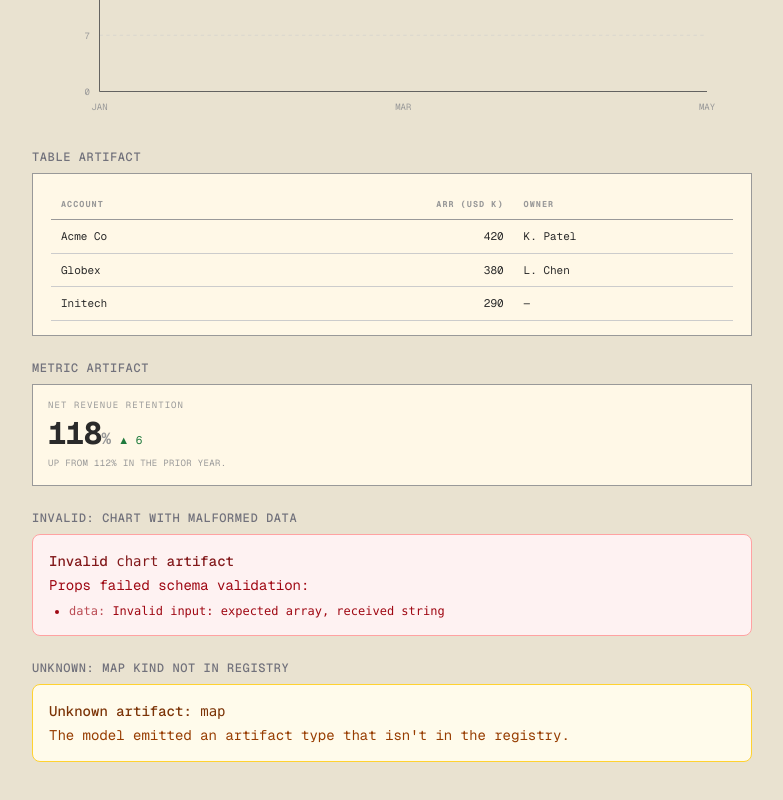
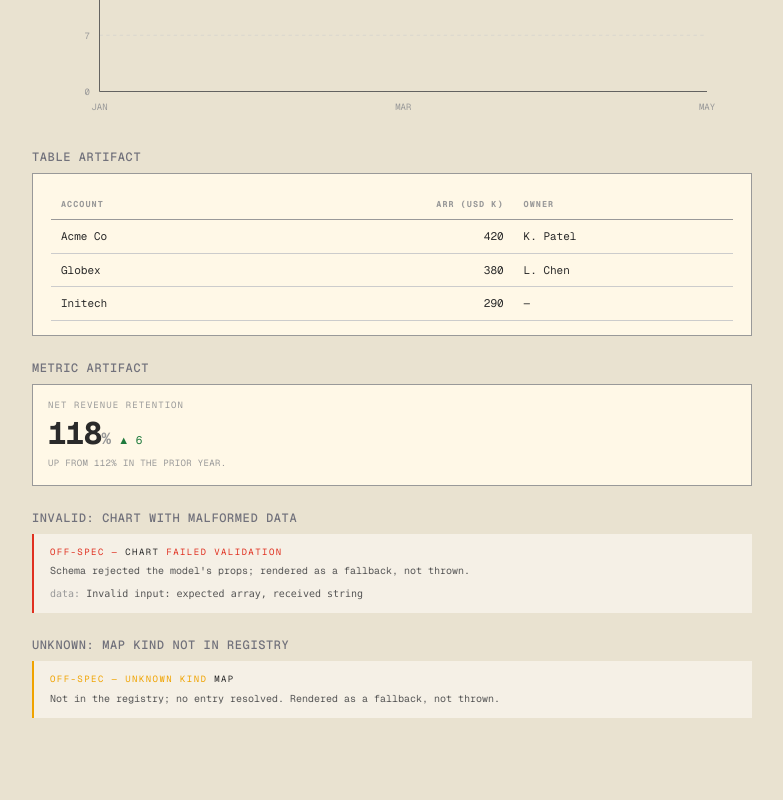
Before and after one commit to dang-w/streaming-generative-ui, a Next.js app: page /dev in a window 1280 px wide. Shown: the part 857-1657 px from the top of the page, without its empty margins (248-1031 px from the left). After the commit the page ends 1623 px from the top, so only its background shows below. Built offline with nearby package versions, Linux system fonts and the light colour scheme.

Commit message:
feat(design): designed off-spec fallback callouts

```diff
--- a/components/artifacts/InvalidArtifact.tsx
+++ b/components/artifacts/InvalidArtifact.tsx
@@ -2,20 +2,17 @@ import type { ZodError } from "zod";
 
 export function InvalidArtifact({ kind, error }: { kind: string; error: ZodError }) {
   return (
-    <aside
-      role="alert"
-      className="rounded-lg border border-red-300 bg-red-50 p-4 text-sm dark:border-red-800 dark:bg-red-950"
-    >
-      <p className="font-medium text-red-900 dark:text-red-200">
-        Invalid <code className="font-mono">{kind}</code> artifact
+    <aside role="alert" className="border-l-2 border-red bg-paper-zone px-4 py-3">
+      <p className="text-[9px] uppercase tracking-[0.16em] text-red">
+        Off-spec — <span className="text-ink-1">{kind}</span> failed validation
       </p>
-      <p className="mt-1 text-red-800 dark:text-red-300">
-        Props failed schema validation:
+      <p className="mt-1 text-[10px] text-ink-2">
+        Schema rejected the model&apos;s props; rendered as a fallback, not thrown.
       </p>
-      <ul className="mt-2 list-disc space-y-0.5 pl-5 font-mono text-xs text-red-800 dark:text-red-300">
+      <ul className="mt-2 space-y-0.5 font-mono text-[10px] text-ink-2">
         {error.issues.map((issue, i) => (
           <li key={i}>
-            <span className="opacity-70">{issue.path.join(".") || "(root)"}:</span>{" "}
+            <span className="text-ink-3">{issue.path.join(".") || "(root)"}:</span>{" "}
             {issue.message}
           </li>
         ))}
--- a/components/artifacts/UnknownArtifact.tsx
+++ b/components/artifacts/UnknownArtifact.tsx
@@ -1,14 +1,11 @@
 export function UnknownArtifact({ kind }: { kind: string }) {
   return (
-    <aside
-      role="status"
-      className="rounded-lg border border-amber-300 bg-amber-50 p-4 text-sm dark:border-amber-800 dark:bg-amber-950"
-    >
-      <p className="font-medium text-amber-900 dark:text-amber-200">
-        Unknown artifact: <code className="font-mono">{kind}</code>
+    <aside role="status" className="border-l-2 border-amber bg-paper-zone px-4 py-3">
+      <p className="text-[9px] uppercase tracking-[0.16em] text-amber">
+        Off-spec — unknown kind <span className="text-ink-1">{kind}</span>
       </p>
-      <p className="mt-1 text-amber-800 dark:text-amber-300">
-        The model emitted an artifact type that isn&apos;t in the registry.
+      <p className="mt-1 text-[10px] text-ink-2">
+        Not in the registry; no entry resolved. Rendered as a fallback, not thrown.
       </p>
     </aside>
   );
```
Also changed, not shown: 1 other file (tests, documents, lock files or other folders).
